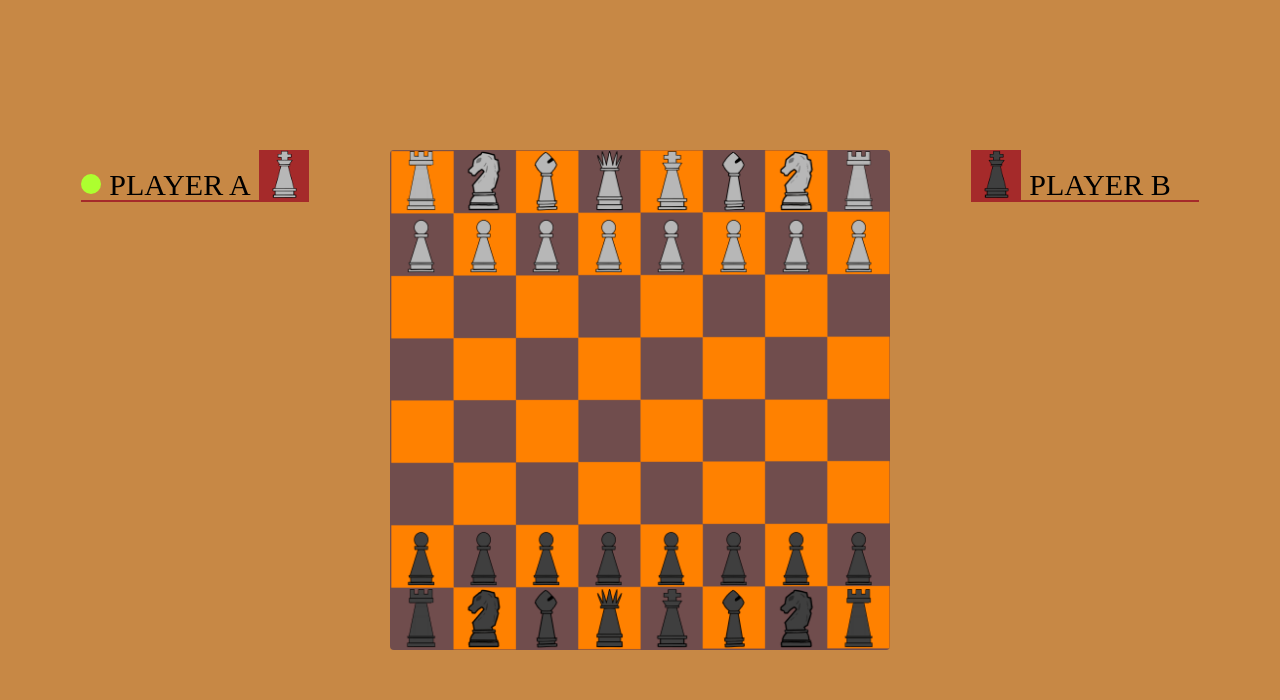
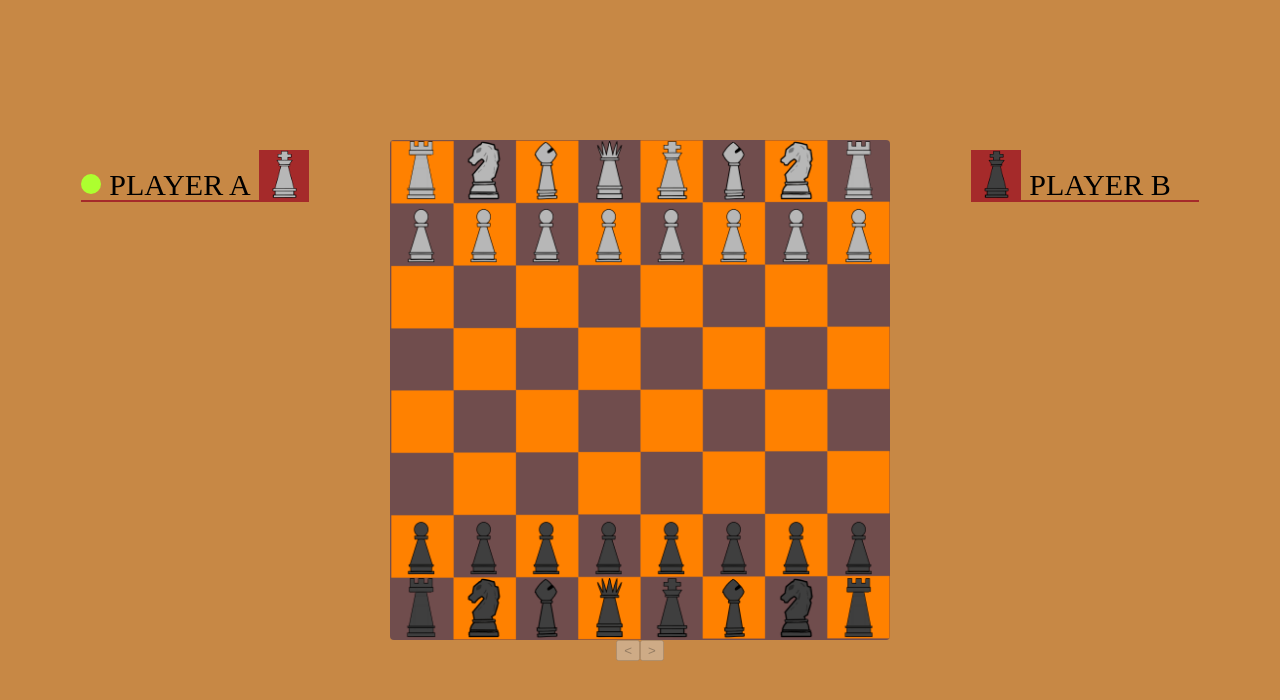
Before and after one commit to tolulopeoduro/Chess, a React (Create React App) app: page / in a window 1280 px wide. Shown: the top 700 px of the page. Built offline with nearby package versions, Linux system fonts and the light colour scheme.

Commit message:
added rewind feature

```diff
--- a/src/App.js
+++ b/src/App.js
@@ -7,6 +7,7 @@ import WithModal from './components/Modal/Modal';
 import Checkmate from './components/Checkmate/Checkmate';
 import { useEffect, useState } from 'react';
 import PawnTransformMenu from './components/PawnTransformMenu/PawnTransformMenu'
+import GameStateControl from './components/GameStateControl/GameStateControl';
 
 function App() {
 
@@ -39,6 +40,7 @@ function App() {
         <PlayerDetailsContainer player ="B" removed = {removed['B']}/>
         </div>
         <Main/>
+        <GameStateControl/>
       </div>
       {(check.checkmate && messages.checkmate) && <Checkmate handleClose = {() => toggleMessages('checkmate' , false)}/>}
       {pawnMenu && <PawnTransformMenu/>}
--- a/src/components/Box/Box.js
+++ b/src/components/Box/Box.js
@@ -12,7 +12,7 @@ const Box = (props) => {
 
     const {t} = useTranslation()
 
-    const {selection , turn , available_moves} = useSelector(state => state.board)
+    const {selection , turn , available_moves , prev_moves , moves} = useSelector(state => state.board)
     const b = useSelector(state => state.board)
     const check = useSelector(state => state.check)
 
@@ -24,6 +24,7 @@ const Box = (props) => {
     const handleClick = () => {
 
         if (check.checkmate) return
+        if (moves < prev_moves.length -1) return
 
         if (!selection && turn !== data.split('_')[1]) return
         if (turn === data.split('_')[1] && selection) {
--- /dev/null
+++ b/src/components/GameStateControl/GameStateControl.js
@@ -0,0 +1,25 @@
+import React, { useEffect } from 'react'
+import { useDispatch, useSelector } from 'react-redux'
+import { setcurrentBoard } from '../../features/Board/BoardSlice'
+import { store } from '../../store'
+
+const GameStateControl = () => {
+
+    const {prev_moves , moves , prev_removed_pieces} = useSelector(state => state.board)
+
+    const dispatch = useDispatch()
+
+    const handle_click = (n) => {
+        const m = moves + n
+        dispatch(setcurrentBoard({move_no : m , board : prev_moves[m] , removed_pieces : prev_removed_pieces[m] }))
+    }
+
+    return (
+        <div>
+            <button disabled ={moves === 0} onClick={() => handle_click(-1)}>{'<'}</button>
+            <button disabled = {prev_moves.length -1 === moves} onClick={() => handle_click(+1)}>{'>'}</button>
+        </div>
+    )
+}
+
+export default GameStateControl
--- a/src/features/Board/BoardSlice.js
+++ b/src/features/Board/BoardSlice.js
@@ -14,6 +14,8 @@ const ar6to7 = [
 const initialState = {
     selection : null,
     board : [...ar0and1 , ...twoToFive , ...ar6to7 ],
+    moves : 0,
+    move_in_view : 0,
     turn : 'A',
     available_moves : null,
     removed_pieces : {
@@ -25,7 +27,9 @@ const initialState = {
       isKingMoved : {A : false , B : false},
       isRookOnemoved : {A : false , B : false},
       isRookTwomoved : {A : false , B : false}
-    }
+    },
+    prev_moves : [[...ar0and1 , ...twoToFive , ...ar6to7 ]],
+    prev_removed_pieces : [{"A" : [] , "B" : []}]
 }
 
 export const BoardSlice = createSlice({
@@ -40,9 +44,13 @@ export const BoardSlice = createSlice({
     },
     move : (state , action) => {
       state.board = action.payload
+      state.moves += 1
+      state.prev_moves = [...state.prev_moves , action.payload]
+      state.prev_removed_pieces = [...state.prev_removed_pieces , state.removed_pieces]
       state.selection = null
       state.turn = state.turn === 'A' ? 'B' : 'A'
       state.available_moves = null
+      return state
     },
     setAvailableMoves : (state , action) => {
       state.available_moves = action.payload
@@ -58,12 +66,22 @@ export const BoardSlice = createSlice({
     },
     setGameState : (state , action) => {
       state.gameState = action.payload
+    },
+    setcurrentBoard : (state , action) => {
+      const {move_no , board , removed_pieces} = action.payload
+      return {...state ,
+        selection : null,
+        board : board,
+        moves : move_no,
+        removed_pieces : removed_pieces,
+        available_moves : null
+      }
     }
   },
 })
 
 export const {
-  select , deselect , move , setAvailableMoves ,clearAvailableMoves , addRemovedPiece , setPawnMenu , setGameState
+  select , deselect , move , setAvailableMoves ,clearAvailableMoves , addRemovedPiece , setPawnMenu , setGameState , setcurrentBoard
   } = BoardSlice.actions
 
 export default BoardSlice.reducer
--- a/src/utils/Move.js
+++ b/src/utils/Move.js
@@ -37,6 +37,8 @@ const movePiece = (data , castle) => {
         store.dispatch(move(setTestBoard(selection , data)))
     } , 200)
 
+    console.log(selection , data)
+
 }
 
 export default movePiece
```
